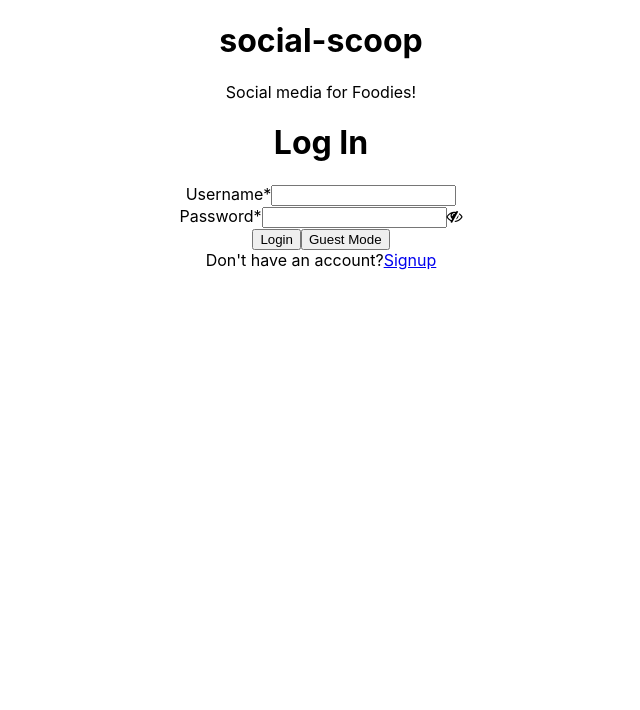
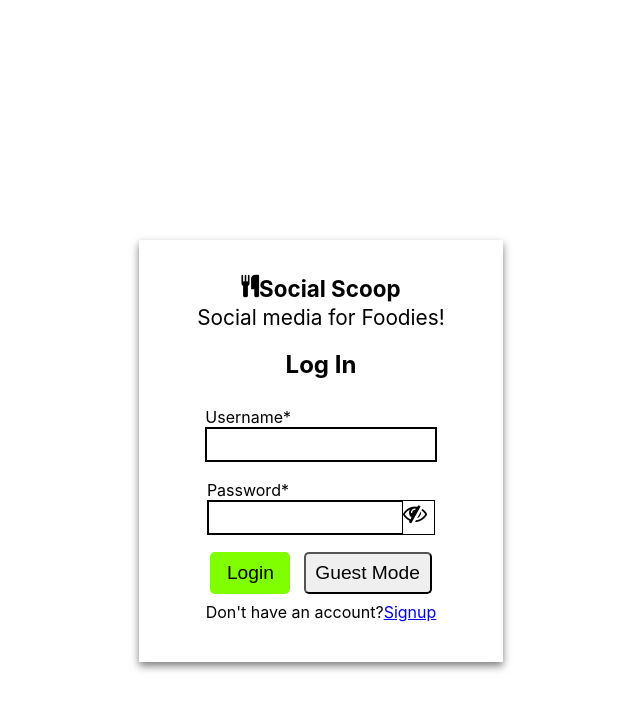
Before and after one commit to GMuskan/social-scoop, a React (Create React App) app in the folder social-scoop/: page / in a window 1280 px wide. Shown: the top 710 px of the page, without its empty margins (319-959 px from the left). Built offline with nearby package versions, Linux system fonts and the light colour scheme; no server answers; what miragejs would draw is missing.

Commit message:
feat: added css on login page

```diff
--- a/social-scoop/src/features/auth/components/Login.jsx
+++ /dev/null
@@ -1,89 +0,0 @@
-import { useState } from "react"
-import { Link } from "react-router-dom"
-import { LoginClickHandler } from "../../../services/authService";
-import { useContext } from "react";
-import { authContext } from "../../../Context/AuthContext";
-import {Helmet} from "react-helmet"
-
-export const Login = () => {
-
-    const { authDispatch, navigate } = useContext(authContext);
-
-    const [login, setLogin] = useState({
-        input: {},
-        hide: true
-    })
-
-    const loginInputHandler = (e) => {
-        const { name, value } = e.target;
-        setLogin({ ...login, input: { ...login.input, [name]: value } })
-    }
-    return (
-
-        <div className="login-container">
-            <Helmet>
-                <title>
-                    Login | Social-Scoop
-                </title>
-            </Helmet>
-            <div className="login-form">
-                <div>
-                    <h1>social-scoop</h1>
-                </div>
-                <div>
-                    <span>Social media for Foodies!</span>
-                </div>
-                <div>
-                    <h1>Log In</h1>
-                </div>
-                <div>
-                    <form
-                        autoComplete="off"
-                        onSubmit={(e) => {
-                            e.preventDefault();
-                            LoginClickHandler(login, navigate, authDispatch)
-                        }}>
-                        <div>
-                            <label htmlFor="username">Username<span>*</span></label>
-                            <input
-                                type="text"
-                                name="username"
-                                id="username"
-                                value={login?.input?.username || ""}
-                                onChange={loginInputHandler}
-                            />
-                        </div>
-                        <div>
-                            <label htmlFor="password">Password<span>*</span></label>
-                            <input
-                                type={login?.hide ? "password" : "text"}
-                                name="password"
-                                id="password"
-                                value={login?.input?.password || ""}
-                                onChange={loginInputHandler}
-                            />
-                            <i className={login?.hide ? "fa fa-eye-slash" : "fa fa-eye"} onClick={() => setLogin({
-                                ...login,
-                                hide: !login.hide
-                            })}></i>
-                        </div>
-                        <button type="submit">Login</button>
-                        <button type="submit" onClick={() => setLogin({
-                            ...login,
-                            input: {
-                                username: "muskan09",
-                                password: "muskan#123"
-                            }
-                        })}>Guest Mode</button>
-                    </form>
-                </div>
-                <div>
-                    <span>Don't have an account?</span>
-                    <Link to="/signup">
-                        Signup
-                    </Link>
-                </div>
-            </div>
-        </div>
-    )
-}
--- /dev/null
+++ b/social-scoop/src/features/auth/components/Login/Login.css
@@ -0,0 +1,91 @@
+.login-container{
+    display: flex;
+    justify-content: center;
+    position: relative;
+    top: 15rem;
+    margin: auto;
+    padding: 2rem;
+    box-shadow: 0 4px 8px 0 rgba(0,0,0,0.5);
+    max-width: 300px;
+}
+
+.login-form{
+    display: flex;
+    flex-direction:column;
+}
+
+.app-name-section{
+    padding: 0.2rem;
+    font-weight: bold;
+    font-size: 1.4rem;
+    display: flex;
+    justify-content: center;
+}
+
+.about-app-section{
+    font-size: 1.3rem;
+}
+
+.login-credentials form{
+    display: flex;
+    flex-direction: column;
+}
+
+.login-username{
+    display: flex;
+    flex-direction: column;
+    text-align: left;
+    margin: 0.5rem;
+}
+
+.login-username input{
+    padding: 0.5rem;
+    border: 2px solid black;
+}
+
+.login-password{
+    display: flex;
+    flex-direction: column;
+    text-align: left;
+    margin: 0.6rem;
+}
+
+.login-password input{
+    padding: 0.5rem;
+    border: 1px solid black;
+    /* border-right: none; */
+}
+
+.login-password-span{
+    border: 1px ridge black;
+}
+
+.login-password i{
+    font-size: 1.5rem;
+}
+
+.login-buttons{
+   display: flex;
+   justify-content: space-evenly;
+   margin-top: 0.5rem;
+}
+
+.login-buttons .login-btn {
+    padding: 0.5rem;
+    border-radius: 5px;
+    width: 5rem;
+    background-color:chartreuse;
+    font-size: 1.2rem;
+    border: none
+}
+
+.login-buttons .guest-login-btn {
+    padding: 0.5rem;
+    border-radius: 5px;
+    width: 8rem;
+    font-size: 1.2rem;
+}
+
+.signup-section{
+    margin: 0.5rem;
+}
--- /dev/null
+++ b/social-scoop/src/features/auth/components/Login/Login.jsx
@@ -0,0 +1,94 @@
+import { useState } from "react"
+import { Link } from "react-router-dom"
+import { LoginClickHandler } from "../../../../services/authService";
+import { useContext } from "react";
+import { authContext } from "../../../../Context/AuthContext";
+import { Helmet } from "react-helmet"
+import "./Login.css"
+export const Login = () => {
+
+    const { authDispatch, navigate } = useContext(authContext);
+
+    const [login, setLogin] = useState({
+        input: {},
+        hide: true
+    })
+
+    const loginInputHandler = (e) => {
+        const { name, value } = e.target;
+        setLogin({ ...login, input: { ...login.input, [name]: value } })
+    }
+    return (
+
+        <div className="login-container">
+            <Helmet>
+                <title>
+                    Login | Social-Scoop
+                </title>
+            </Helmet>
+            <div className="login-form">
+                <div className="app-name-section">
+                    <i class="fa fa-cutlery" aria-hidden="true"></i>
+                    <article>Social Scoop</article>
+                </div>
+                <div className="about-app-section">
+                    <span>Social media for Foodies!</span>
+                </div>
+                <div className="login">
+                    <h2>Log In</h2>
+                </div>
+                <div className="login-credentials">
+                    <form
+                        autoComplete="off"
+                        onSubmit={(e) => {
+                            e.preventDefault();
+                            LoginClickHandler(login, navigate, authDispatch)
+                        }}>
+                        <div className="login-username">
+                            <label htmlFor="username">Username<span>*</span></label>
+                            <input
+                                type="text"
+                                name="username"
+                                id="username"
+                                value={login?.input?.username || ""}
+                                onChange={loginInputHandler}
+                            />
+                        </div>
+                        <div className="login-password">
+                            <label htmlFor="password">Password<span>*</span></label>
+                            <span className="login-password-span">
+                                <input
+                                    type={login?.hide ? "password" : "text"}
+                                    name="password"
+                                    id="password"
+                                    value={login?.input?.password || ""}
+                                    onChange={loginInputHandler}
+                                />
+                                <i className={login?.hide ? "fa fa-eye-slash" : "fa fa-eye"} onClick={() => setLogin({
+                                    ...login,
+                                    hide: !login.hide
+                                })}></i>
+                            </span>
+                        </div>
+                        <div className="login-buttons">
+                            <button className="login-btn" type="submit">Login</button>
+                            <button className="guest-login-btn" type="submit" onClick={() => setLogin({
+                                ...login,
+                                input: {
+                                    username: "muskan09",
+                                    password: "muskan#123"
+                                }
+                            })}>Guest Mode</button>
+                        </div>
+                    </form>
+                </div>
+                <div className="signup-section">
+                    <span>Don't have an account?</span>
+                    <Link to="/signup">
+                        Signup
+                    </Link>
+                </div>
+            </div>
+        </div>
+    )
+}
--- a/social-scoop/src/features/auth/components/SignUp.jsx
+++ b/social-scoop/src/features/auth/components/SignUp/SignUp.jsx
@@ -1,7 +1,7 @@
 import { useContext, useState } from "react"
 import { Link } from "react-router-dom"
-import { SignUpClickHandler } from "../../../services/authService"
-import { authContext } from "../../../Context/AuthContext";
+import { SignUpClickHandler } from "../../../../services/authService"
+import { authContext } from "../../../../Context/AuthContext";
 import { Helmet } from "react-helmet";
 
 
--- a/social-scoop/src/routes/AppRoutes.jsx
+++ b/social-scoop/src/routes/AppRoutes.jsx
@@ -1,6 +1,6 @@
 import { Route, Routes } from "react-router"
-import { Login } from "../features/auth/components/Login"
-import { SignUp } from "../features/auth/components/SignUp"
+import { Login } from "../features/auth/components/Login/Login"
+import { SignUp } from "../features/auth/components/SignUp/SignUp"
 import { Home } from "../Pages/Home/Home"
 import { PrivateRoute } from "./PrivateRoutes"
 import { Explore } from "../Pages/Explore/Explore"
```
Also changed, not shown: social-scoop/src/features/auth/components/SignUp/SignUp.css (added).
